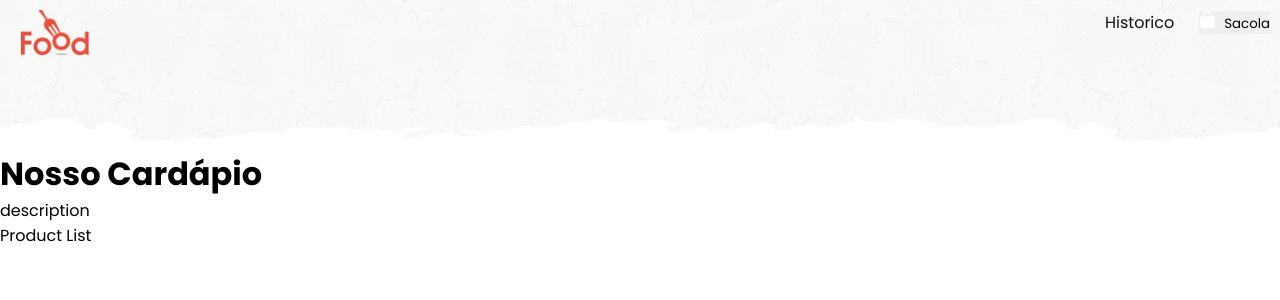
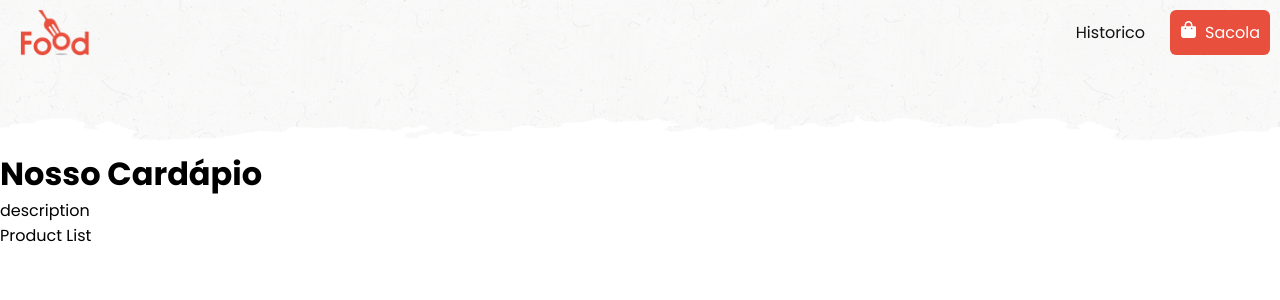
Before and after one commit to mrcomputer2018/digitalmenu, a React (Create React App) app: page / in a window 1280 px wide. Shown: the top 300 px of the page. Built offline with nearby package versions, Linux system fonts and the light colour scheme.

Commit message:
Update button styling and navbar hover color

```diff
--- a/src/components/button/button.jsx
+++ b/src/components/button/button.jsx
@@ -1,6 +1,6 @@
 function Button({ children }) {
     return (
-        <button className="button">
+        <button className="btn btn-red">
             { children }
         </button>
     )
--- a/src/components/navbar/navbar.css
+++ b/src/components/navbar/navbar.css
@@ -24,4 +24,9 @@
     color: #121212;
     margin-right: 25px;
     cursor: pointer;
+    transition: all 0.3s ease-in-out;
 }
+
+.navbar-menu a:hover {
+    color: #d24434;
+}
--- a/src/style/global.css
+++ b/src/style/global.css
@@ -28,3 +28,16 @@ html, body {
     max-width: 17px;
     margin-right: 8px;
 }
+
+.btn {
+    border-radius: 6px;
+    cursor: pointer;
+}
+
+.btn-red {
+    background-color: #e84f3d;
+    color: #fff;
+    padding: 10px;
+    font-size: 1rem;
+    transition: all 0.3s ease-in-out;
+}
```
